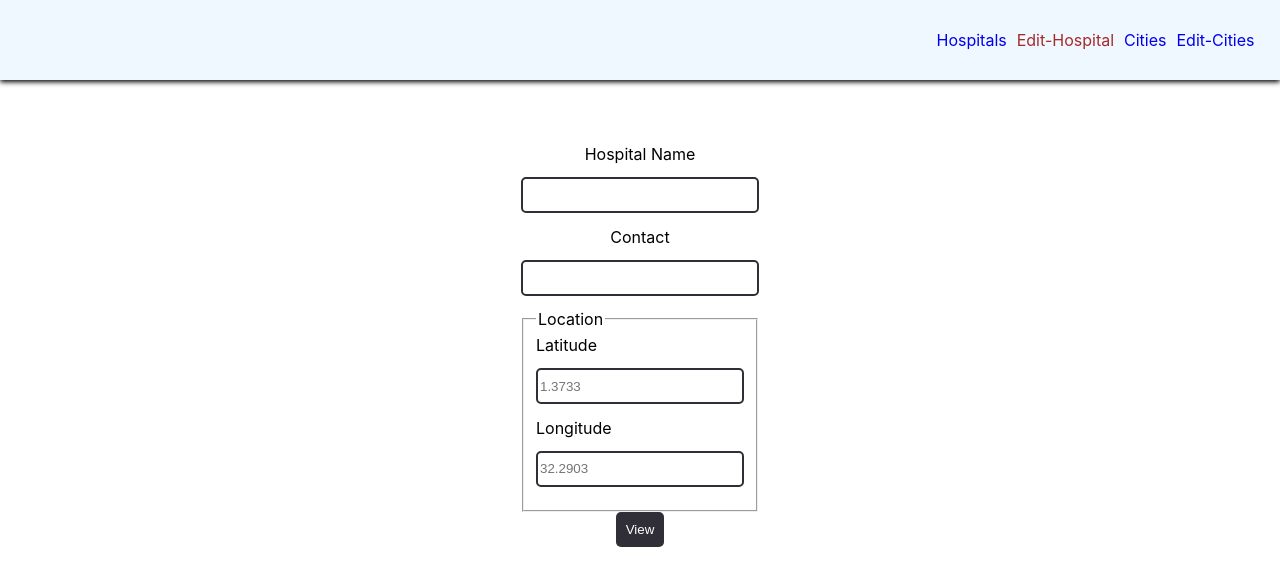
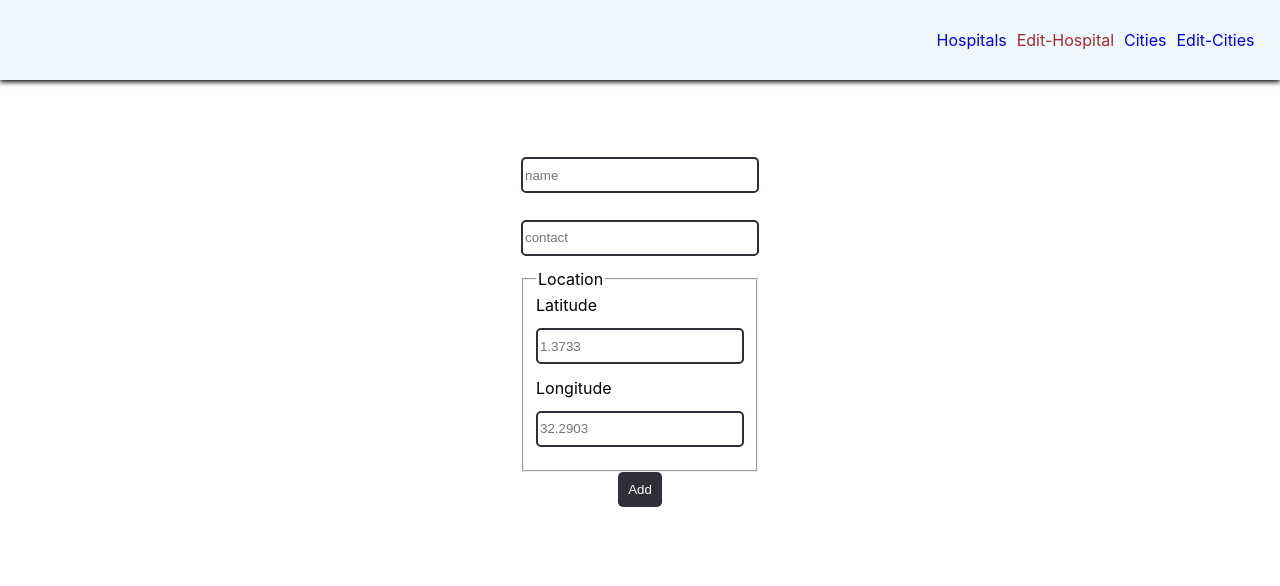
Before and after one commit to matovu-farid/react-case-dashboard, a React (Create React App) app: page /entry/item in a window 1280 px wide. Shown: the top 586 px of the page. Built offline with nearby package versions, Linux system fonts and the light colour scheme; no server answers; the database is empty; what geofirestore would draw is missing.

Commit message:
Fix: Add button

```diff
--- a/src/pages/CityEntry/CityEntry.js
+++ b/src/pages/CityEntry/CityEntry.js
@@ -44,9 +44,11 @@ const CityEntry = () => {
 
           <div className="entry-buttons">
             <button onClick={onClick} type="button">Add</button>
-            <button onClick={viewOnMap} type="button">View</button>
+            <button onClick={viewOnMap} type="button">View On Maps</button>
           </div>
-        ) : <button onClick={viewOnMap} type="button">View</button>
+        )
+
+          : <button onClick={onClick} type="button">Add</button>
 }
 
     </form>
--- a/src/pages/Entry/Entry.js
+++ b/src/pages/Entry/Entry.js
@@ -40,10 +40,8 @@ const Entry = () => {
   };
   return (
     <form>
-      <label htmlFor="name">Hospital Name</label>
-      <input type="text" value={name} onChange={(e) => setName(e.target.value)} name="name" className="input" required />
-      <label htmlFor="contact">Contact</label>
-      <input type="text" value={contact} onChange={(e) => setContact(e.target.value)} name="contact" className="input" required />
+      <input type="text" placeholder="name" value={name} onChange={(e) => setName(e.target.value)} name="name" className="input" required />
+      <input type="text" value={contact} placeholder="contact" onChange={(e) => setContact(e.target.value)} name="contact" className="input" required />
       <fieldset>
         <legend>Location</legend>
         <label htmlFor="latitude">Latitude</label>
@@ -58,9 +56,10 @@ const Entry = () => {
 
           <div className="entry-buttons">
             <button onClick={onClick} type="button">Add</button>
-            <button onClick={viewOnMap} type="button">View</button>
+            <button onClick={viewOnMap} type="button">View On Maps</button>
           </div>
-        ) : <button onClick={viewOnMap} type="button">View</button>
+        )
+          : <button onClick={onClick} type="button">Add</button>
 }
     </form>
   );
```
